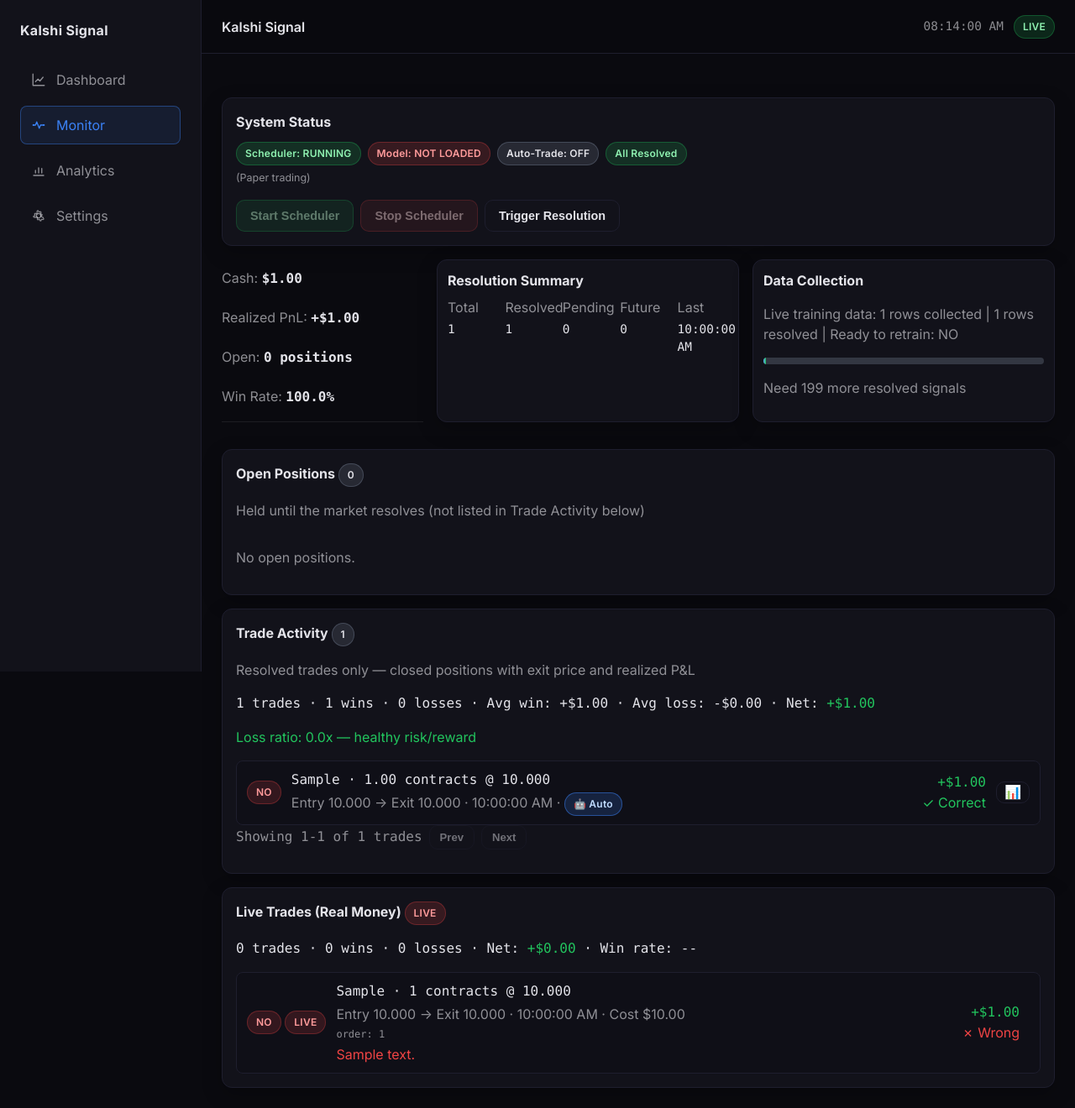
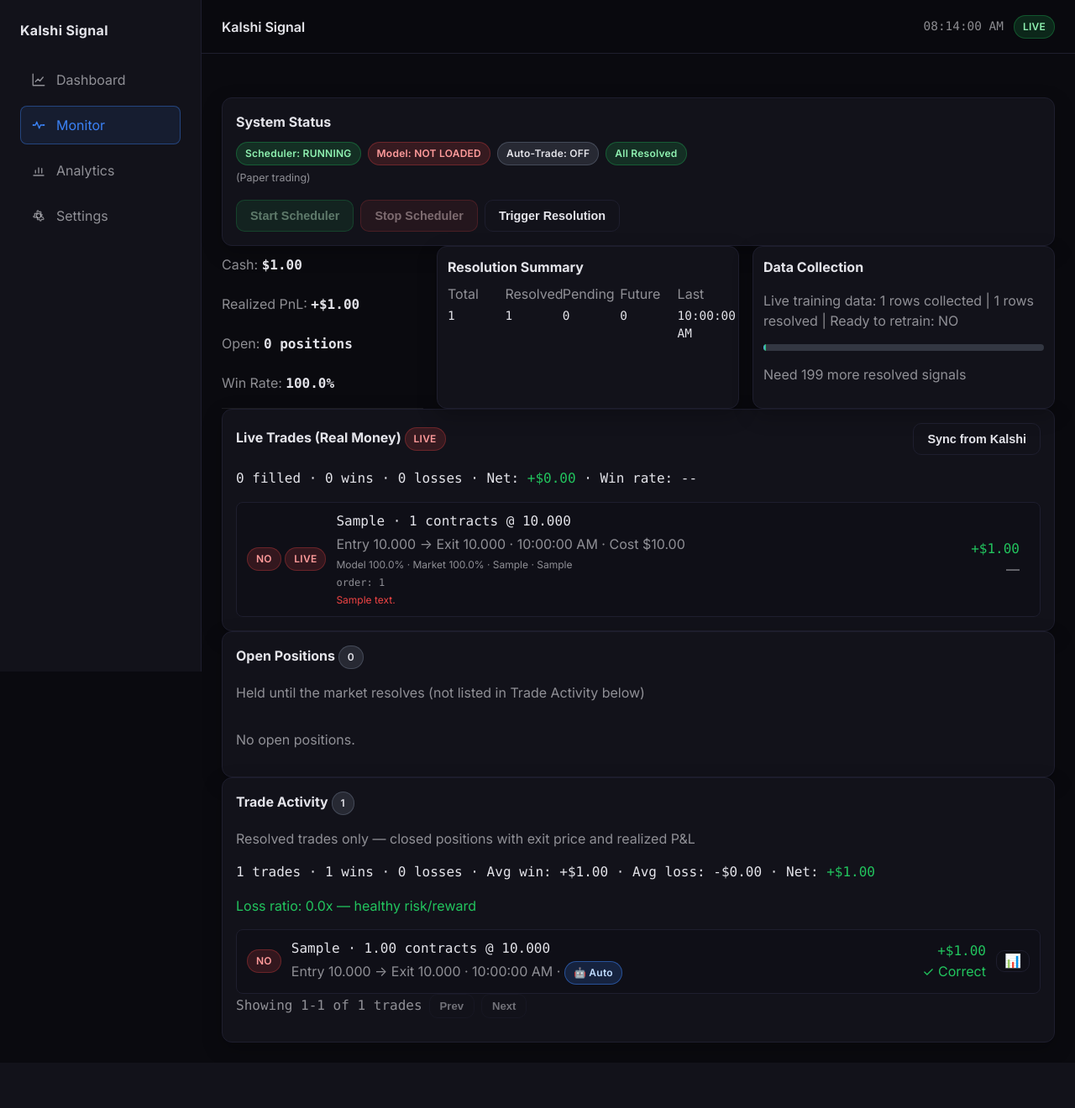
Before and after one commit to Pranaav003/BTCPred, a Flask app: page /monitor in a window 1280 px wide. Shown: the whole page at 84% size. After the commit the page ends 1257 px from the top, so only its background shows below. Run offline with Flask 3, Linux system fonts and the light colour scheme; data comes from the database, SQL or seed files in the repository; tables that the repository leaves empty hold one stand-in row (values such as "Sample post"); a database or web service that is not in the repository returns one stand-in record (values such as "Sample title"); data that the repository does not hold is empty; some libraries are stand-ins or nearby versions.

Commit message:
Migrate live orders to Kalshi V2 API and surface trades on Monitor.
Co-authored-by: Cursor <cursoragent@cursor.com>

```diff
--- a/app/scheduler.py
+++ b/app/scheduler.py
@@ -193,6 +193,10 @@ def _execute_live_trade(result, snapshot, saved_signal, app) -> None:
             if order_result.get("success"):
                 filled_contracts = int(order_result.get("fill_count") or contracts)
                 fill_cost = order_result.get("fill_cost_dollars")
+                avg_fill = order_result.get("average_fill_price")
+                if avg_fill is not None:
+                    entry_price = float(avg_fill)
+                    price_cents = max(1, min(99, int(round(entry_price * 100))))
                 if fill_cost is not None:
                     actual_cost = float(fill_cost)
                 else:
--- a/app/static/css/main.css
+++ b/app/static/css/main.css
@@ -1687,7 +1687,16 @@ a {
     min-height: 360px;
 }
 
-.monitor-grid {
+.monitor-live-trades-card .panel-head {
+    display: flex;
+    align-items: center;
+    justify-content: space-between;
+    gap: var(--space-2);
+}
+
+.monitor-live-strip {
+    margin-bottom: var(--space-2);
+}
     display: flex;
     flex-direction: column;
     gap: var(--space-4);
--- a/app/static/js/monitor.js
+++ b/app/static/js/monitor.js
@@ -738,7 +738,17 @@ window.addEventListener("DOMContentLoaded", async () => {
     document.getElementById("scheduler-start-btn")?.addEventListener("click", () => mAction("/api/scheduler/start", "Scheduler started"));
     document.getElementById("scheduler-stop-btn")?.addEventListener("click", () => mAction("/api/scheduler/stop", "Scheduler stopped"));
     document.getElementById("resolution-trigger-btn")?.addEventListener("click", () => mAction("/api/resolution/trigger", "Resolution triggered"));
+    document.getElementById("live-trades-reconcile-btn")?.addEventListener("click", async () => {
+        const res = await mApiFetch("/api/live/reconcile", { method: "POST", headers: { Accept: "application/json" } });
+        if (res?.reconciled != null) {
+            mShowToast(`Synced ${res.reconciled} live trade(s) from Kalshi`, "success");
+            await mFetchLiveTrades();
+        } else {
+            mShowToast("Kalshi sync failed", "error");
+        }
+    });
     mWireDataCollectionExport();
+    mFetchLiveTrades();
     await mFetchPositions();
     window.setTimeout(() => mFetchPortfolio(), 1000);
     window.setTimeout(() => mFetchHistory(), 2000);
@@ -762,33 +772,91 @@ window.addEventListener("DOMContentLoaded", async () => {
     }, MONITOR_POLL_INTERVALS.vslow);
     setInterval(() => {
         mFetchLiveTrades();
-    }, MONITOR_POLL_INTERVALS.normal);
+    }, MONITOR_POLL_INTERVALS.fast);
     mFetchLiveTrades();
 });
 
+function mLiveOutcomeHtml(row) {
+    if (row.order_status === "failed") {
+        return '<span class="text-danger">✗ Failed</span>';
+    }
+    if (row.order_status === "unfilled" || row.outcome === "unfilled") {
+        return '<span class="text-muted">— Unfilled</span>';
+    }
+    if (!row.resolved) {
+        return `<span class="badge badge-warning">${row.order_status || "open"}</span>`;
+    }
+    if (row.outcome === "correct") {
+        return '<span class="text-success">✓ Win</span>';
+    }
+    if (row.outcome === "wrong") {
+        return '<span class="text-danger">✗ Loss</span>';
+    }
+    return '<span class="text-muted">—</span>';
+}
+
+function mLivePnlHtml(row) {
+    if (row.order_status === "failed" || row.order_status === "unfilled" || row.outcome === "unfilled") {
+        return '<p class="text-muted mono">—</p>';
+    }
+    if (!row.resolved) {
+        return '<p class="text-warning mono">Open</p>';
+    }
+    const pnl = Number(row.realized_pnl || 0);
+    const pnlCls = pnl >= 0 ? "text-success" : "text-danger";
+    return `<p class="${pnlCls} mono">${pnl >= 0 ? "+" : "-"}$${Math.abs(pnl).toFixed(2)}</p>`;
+}
+
+function mLiveModelLine(row) {
+    const pRaw = Number(row.p_raw);
+    const pMarket = Number(row.p_market);
+    const parts = [];
+    if (Number.isFinite(pRaw)) parts.push(`Model ${(pRaw * 100).toFixed(1)}%`);
+    if (Number.isFinite(pMarket)) parts.push(`Market ${(pMarket * 100).toFixed(1)}%`);
+    if (row.agreement_region) parts.push(String(row.agreement_region).replaceAll("_", " "));
+    if (row.signal_reason) parts.push(String(row.signal_reason));
+    return parts.length ? parts.join(" · ") : "";
+}
+
 async function mFetchLiveTrades() {
-    const [trades, stats, settings] = await Promise.all([
+    const [trades, stats, balance, settings] = await Promise.all([
         mApiFetch("/api/live/trades?limit=50", { headers: { Accept: "application/json" } }),
         mApiFetch("/api/live/stats", { headers: { Accept: "application/json" } }),
+        mApiFetch("/api/live/balance", { headers: { Accept: "application/json" } }),
         mApiFetch("/api/settings", { headers: { Accept: "application/json" } }),
     ]);
 
     const section = document.getElementById("live-trades-section");
     const list = document.getElementById("live-trades-list");
     const summary = document.getElementById("live-trades-summary");
+    const balanceEl = document.getElementById("monitor-live-balance");
+    const netEl = document.getElementById("monitor-live-net-pnl");
+    const strip = document.getElementById("monitor-live-account-strip");
     if (!section || !list) return;
 
+    const tradeRows = Array.isArray(trades) ? trades : [];
     const liveEnabled = (settings?.live_trading_enabled || "false") === "true";
-    const tradeRows = Array.isArray(trades) ? trades : [];
-    const showSection = liveEnabled || tradeRows.length > 0;
-    section.style.display = showSection ? "" : "none";
-    if (!showSection) return;
+    const keysConfigured = balance?.configured === true;
+
+    section.style.display = (liveEnabled || keysConfigured || tradeRows.length > 0) ? "" : "none";
+    if (strip) strip.style.display = (liveEnabled || keysConfigured) ? "" : "none";
+
+    if (balanceEl) {
+        const bal = Number(balance?.balance_dollars);
+        balanceEl.textContent = Number.isFinite(bal) ? `$${bal.toFixed(2)}` : (balance?.message || "—");
+    }
+    if (netEl && stats) {
+        const net = Number(stats.net_pnl || 0);
+        netEl.textContent = `${net >= 0 ? "+" : "-"}$${Math.abs(net).toFixed(2)}`;
+        netEl.classList.remove("text-success", "text-danger");
+        netEl.classList.add(net >= 0 ? "text-success" : "text-danger");
+    }
 
     if (summary && stats) {
         const winRate = stats.win_rate != null ? `${(stats.win_rate * 100).toFixed(1)}%` : "--";
         const net = Number(stats.net_pnl || 0);
         const netCls = net >= 0 ? "text-success" : "text-danger";
-        summary.innerHTML = `${stats.total || 0} trades · ${stats.wins || 0} wins · ${stats.losses || 0} losses · Net: <span class="${netCls}">${net >= 0 ? "+" : "-"}$${Math.abs(net).toFixed(2)}</span> · Win rate: ${winRate}`;
+        summary.innerHTML = `${stats.total || 0} filled · ${stats.wins || 0} wins · ${stats.losses || 0} losses · Net: <span class="${netCls}">${net >= 0 ? "+" : "-"}$${Math.abs(net).toFixed(2)}</span> · Win rate: ${winRate}`;
     }
 
     if (!tradeRows.length) {
@@ -802,21 +870,18 @@ async function mFetchLiveTrades() {
 
     list.innerHTML = tradeRows.map((row) => {
         const side = String(row.side || "YES");
-        const pnl = Number(row.realized_pnl || 0);
-        const pnlCls = row.resolved ? (pnl >= 0 ? "text-success" : "text-danger") : "text-muted";
-        const pnlText = row.resolved
-            ? `${pnl >= 0 ? "+" : "-"}$${Math.abs(pnl).toFixed(2)}`
-            : "Open";
-        const outcome = row.resolved
-            ? (row.outcome === "correct"
-                ? '<span class="text-success">✓ Correct</span>'
-                : '<span class="text-danger">✗ Wrong</span>')
-            : `<span class="badge badge-warning">${row.order_status || "placed"}</span>`;
-        const exitLine = row.resolved
+        const modelLine = mLiveModelLine(row);
+        const exitLine = row.resolved && row.order_status === "placed"
             ? `Entry ${Number(row.entry_price || 0).toFixed(3)} → Exit ${Number(row.exit_price || 0).toFixed(3)}`
             : `Entry ${Number(row.entry_price || 0).toFixed(3)} · ${row.order_status || "placed"}`;
         const orderId = row.kalshi_order_id
             ? `<p class="text-muted mono" style="font-size:0.75rem;">order: ${row.kalshi_order_id}</p>`
+            : "";
+        const errLine = row.error_detail
+            ? `<p class="text-danger" style="font-size:0.75rem;">${row.error_detail}</p>`
+            : "";
+        const modelHtml = modelLine
+            ? `<p class="text-muted" style="font-size:0.75rem;margin-top:4px;">${modelLine}</p>`
             : "";
         return `
             <div class="monitor-activity-row">
@@ -824,12 +889,13 @@ async function mFetchLiveTrades() {
                 <div class="monitor-activity-main">
                     <p class="mono">${row.ticker || "--"} · ${Number(row.contracts || 0).toFixed(0)} contracts @ ${Number(row.entry_price || 0).toFixed(3)}</p>
                     <p class="text-muted">${exitLine} · ${mFormatSignalTime(row.entry_at)} · Cost ${mToMoney(row.cost_dollars)}</p>
+                    ${modelHtml}
                     ${orderId}
-                    ${row.error_detail ? `<p class="text-danger">${row.error_detail}</p>` : ""}
+                    ${errLine}
                 </div>
                 <div class="monitor-activity-pnl">
-                    <p class="${pnlCls} mono">${pnlText}</p>
-                    <p>${outcome}</p>
+                    ${mLivePnlHtml(row)}
+                    <p>${mLiveOutcomeHtml(row)}</p>
                 </div>
             </div>
         `;
--- a/app/templates/monitor.html
+++ b/app/templates/monitor.html
@@ -70,6 +70,27 @@
 
     <div class="monitor-banner-stack" id="monitor-banner-stack" aria-live="polite"></div>
 
+    <article class="card monitor-trade-activity-card monitor-live-trades-card" id="live-trades-section">
+        <header class="panel-head">
+            <h3>Live Trades (Real Money) <span class="badge badge-danger">LIVE</span></h3>
+            <button type="button" class="btn-ghost" id="live-trades-reconcile-btn">Sync from Kalshi</button>
+        </header>
+        <div class="live-account-strip monitor-live-strip" id="monitor-live-account-strip">
+            <div class="live-account-strip-row">
+                <span class="text-muted">Kalshi balance</span>
+                <span class="mono live-account-balance" id="monitor-live-balance">--</span>
+            </div>
+            <div class="live-account-strip-row">
+                <span class="text-muted">Live net (all time)</span>
+                <span class="mono" id="monitor-live-net-pnl">--</span>
+            </div>
+        </div>
+        <p class="mono" id="live-trades-summary">0 trades · 0 wins · 0 losses · Net: +$0.00 · Win rate: --</p>
+        <div class="monitor-activity-feed" id="live-trades-list">
+            <p class="text-muted">Loading live trades…</p>
+        </div>
+    </article>
+
     <article class="card monitor-open-positions-card">
         <header class="panel-head">
             <h3>Open Positions <span class="badge badge-neutral" id="open-positions-count">0</span></h3>
@@ -92,16 +113,6 @@
             <span class="text-muted mono" id="trade-activity-range">Showing 0-0 of 0 trades</span>
             <button type="button" class="btn-ghost" id="trade-activity-prev">Prev</button>
             <button type="button" class="btn-ghost" id="trade-activity-next">Next</button>
-        </div>
-    </article>
-
-    <article class="card monitor-trade-activity-card" id="live-trades-section" style="display:none;">
-        <header class="panel-head">
-            <h3>Live Trades (Real Money) <span class="badge badge-danger">LIVE</span></h3>
-        </header>
-        <p class="mono" id="live-trades-summary">0 trades · 0 wins · 0 losses · Net: +$0.00 · Win rate: --</p>
-        <div class="monitor-activity-feed" id="live-trades-list">
-            <p class="text-muted">No live trades yet.</p>
         </div>
     </article>
 
```
Also changed, not shown: app/kalshi_trader.py (+33 -21 lines).
